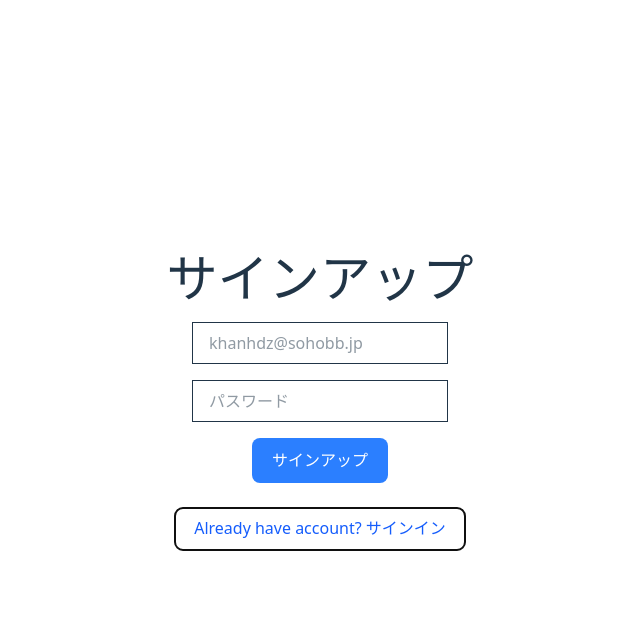
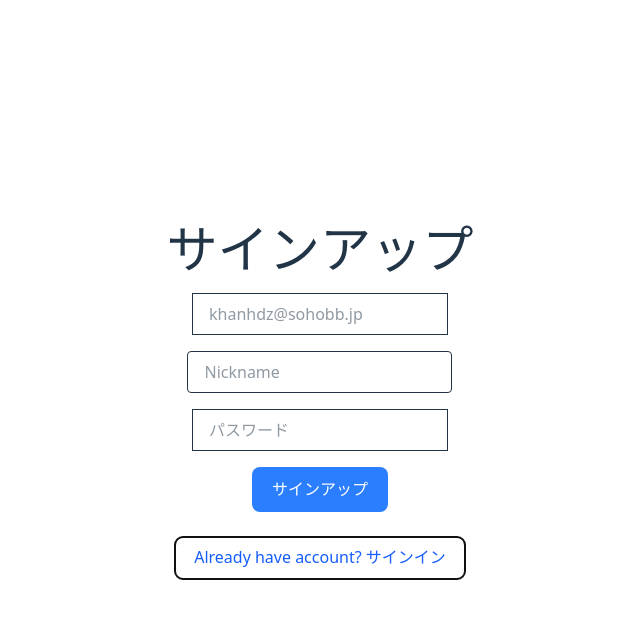
Before and after one commit to khanh0803/Knight-s-Tour, a React (Vite) app: page / in a window 1280 px wide. Both pictures are taken after a click on the button "No account yet? サインアップ". Shown: the top 618 px of the page, without its empty margins (320-960 px from the left). Built offline with nearby package versions, Linux system fonts and the light colour scheme.

Commit message:
Add display name

```diff
--- a/src/App.tsx
+++ b/src/App.tsx
@@ -110,6 +110,9 @@ const Chessboard = () => {
         onClick={() => handleSquareClick(i, j)}
       >
         {isKnight && <span className="text-5xl">♞</span>}
+        {/* {isKnight && <img src="/bocchi.jpg"
+          className='w-10 h-10'
+        />} */}
 
         {isKnightSelectedSquare && (
           <div className="absolute inset-0.25 border-4 border-blue-500 pointer-events-none"></div>
@@ -119,10 +122,6 @@ const Chessboard = () => {
         )}
       </div>
     )
-
-    {/* <img src="/bocchi.jpg"
-          className='w-10 h-10'
-        /> */}
   }
 
   //行ｘ列のチェス盤を描く関数
@@ -180,14 +179,16 @@ const Chessboard = () => {
 
       try {
         if (isRegistering) {
-          const result = await createUserWithEmailAndPassword(auth, email, password)
-          setPlayerName(result.user.email || "anonymous")
-          setIsLoggedIn(true)
+          const displayName = (form.elements.namedItem('displayName') as HTMLInputElement).value;
+          const result = await createUserWithEmailAndPassword(auth, email, password);
+          setPlayerName(displayName);
+          setIsLoggedIn(true);
         } else {
-          const result = await signInWithEmailAndPassword(auth, email, password)
-          setPlayerName(result.user.email || "anonymous")
-          setIsLoggedIn(true)
+          const result = await signInWithEmailAndPassword(auth, email, password);
+          setPlayerName(result.user.email || "anonymous");
+          setIsLoggedIn(true);
         }
+
       } catch (error: any) {
         alert((isRegistering ? "Sign up" : "Sign in") + " fail: " + error.message)
       }
@@ -206,6 +207,16 @@ const Chessboard = () => {
             required
             className="border px-4 py-2 w-64"
           />
+          {isRegistering && (
+            <input
+              name="displayName"
+              type="text"
+              placeholder="Nickname"
+              required
+              className="border px-4 py-2 rounded"
+            />
+          )}
+
           <input
             name="password"
             type="password"
```
